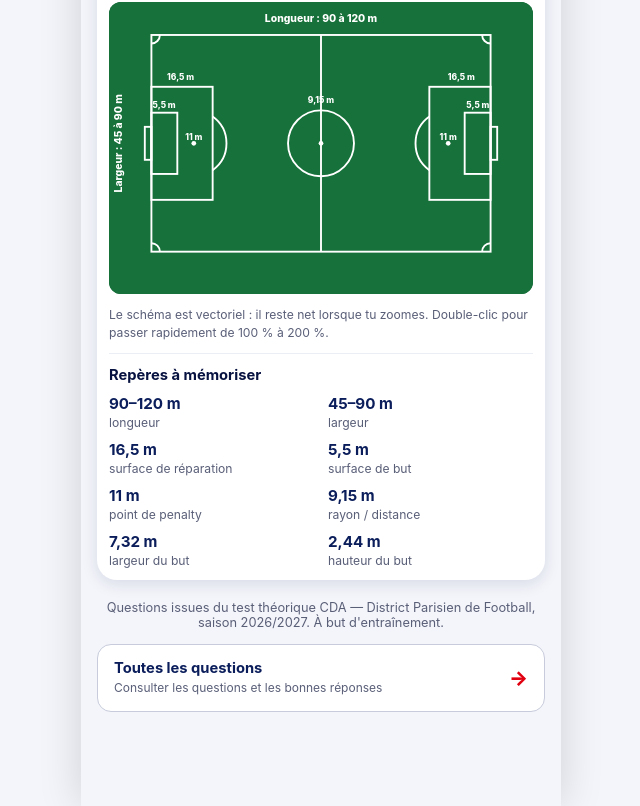
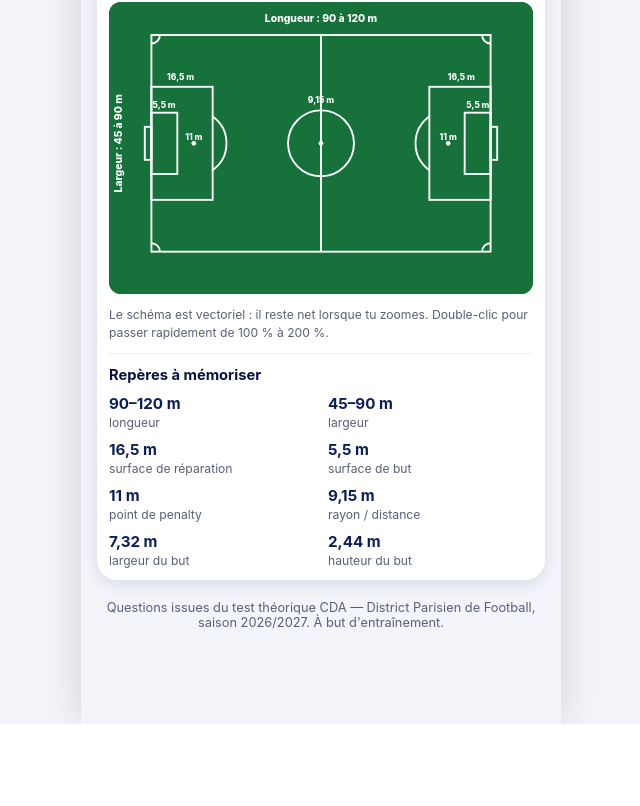
Before and after one commit to brahmiamine/fff, a React (Vite) app: page / in a window 1280 px wide. Shown: the part 1020-1826 px from the top of the page, without its empty margins (319-959 px from the left). After the commit the page ends 1744 px from the top, so only its background shows below. Built offline with nearby package versions, Linux system fonts and the light colour scheme.

Commit message:
Remove all questions link from home

```diff
--- a/src/components/Home.jsx
+++ b/src/components/Home.jsx
@@ -30,7 +30,6 @@ export default function Home({
   resumeMode,
   onResume,
   onReset,
-  onViewAnswers,
   learningSummary,
   memorizedIds,
   settings,
@@ -120,14 +119,6 @@ export default function Home({
       <Terrain />
 
       <p className="footer-note">Questions issues du test théorique CDA — District Parisien de Football, saison 2026/2027. À but d'entraînement.</p>
-
-      <button type="button" className="home-questions-link" onClick={onViewAnswers}>
-        <span>
-          <strong>Toutes les questions</strong>
-          <small>Consulter les questions et les bonnes réponses</small>
-        </span>
-        <span className="home-questions-arrow" aria-hidden="true">→</span>
-      </button>
     </div>
   )
 }
```
